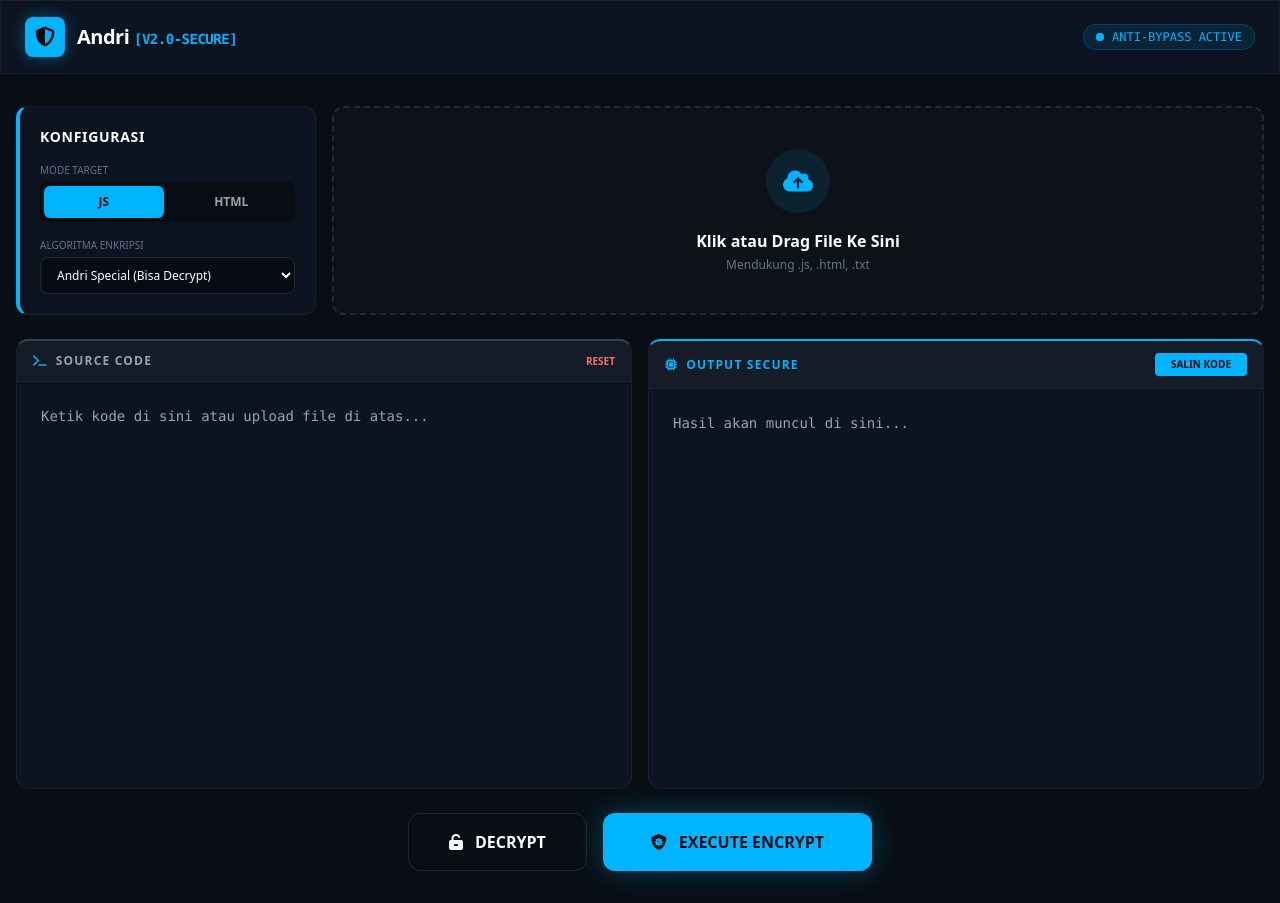
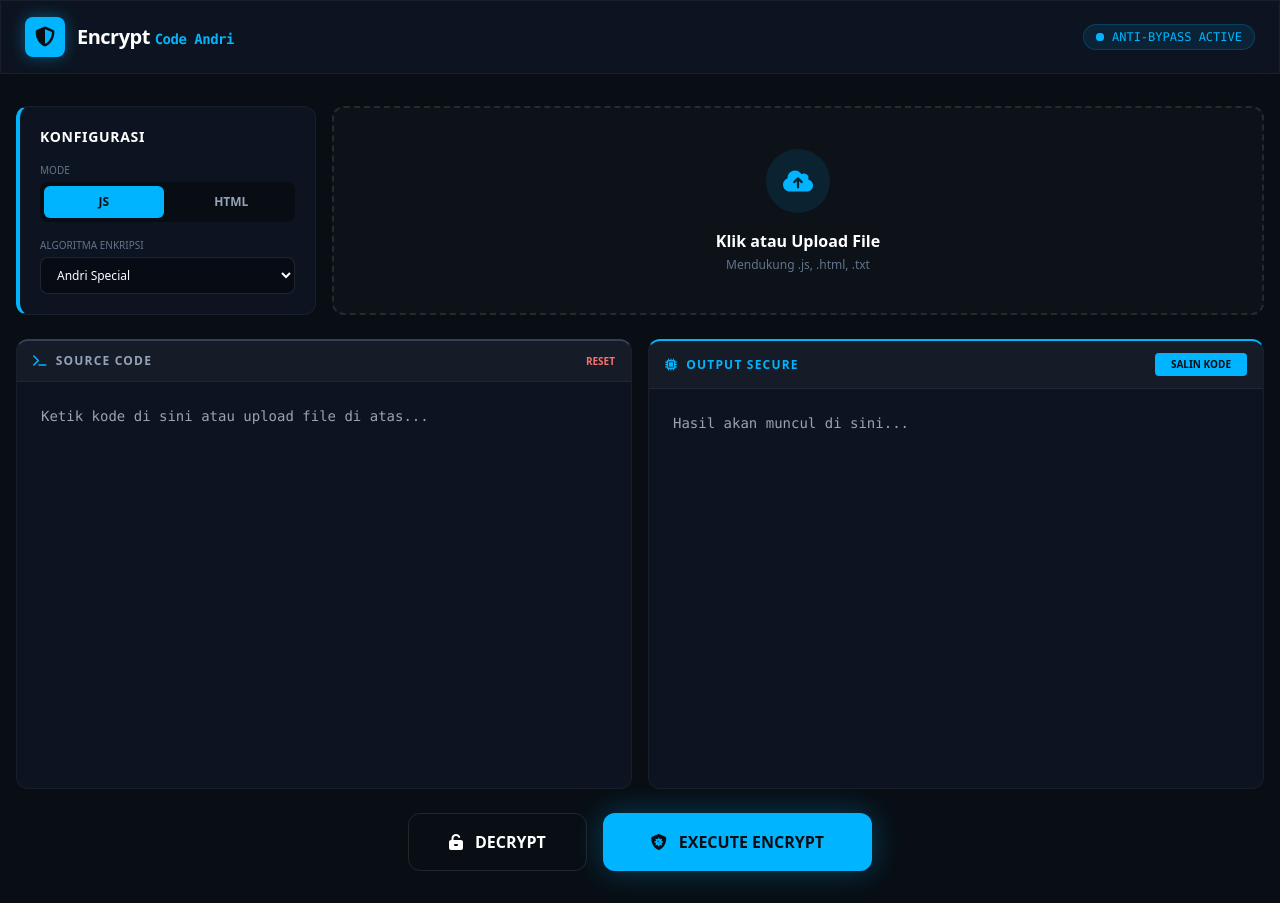
Before and after one commit to andrizalhacieboan-ai/Web-encrypt-code, a plain HTML site: page index.html in a window 1280 px wide. Drawn offline with nearby package versions, Linux system fonts and the light colour scheme.

Commit message:
Refine title and labels in index.html
Updated title and labels for clarity in the interface.

```diff
--- a/index.html
+++ b/index.html
@@ -3,7 +3,7 @@
 <head>
     <meta charset="UTF-8">
     <meta name="viewport" content="width=device-width, initial-scale=1.0">
-    <title>Encrypt Code Andri | Secure File Upload</title>
+    <title>Encrypt Code Andri</title>
     <script src="https://cdn.tailwindcss.com"></script>
     <link rel="stylesheet" href="https://cdnjs.cloudflare.com/ajax/libs/font-awesome/6.4.0/css/all.min.css">
     <script src="https://cdn.jsdelivr.net/npm/javascript-obfuscator/dist/index.browser.js"></script>
@@ -69,7 +69,7 @@
                 <i class="fa-solid fa-shield-halved text-xl"></i>
             </div>
             <div>
-                <h1 class="text-xl font-bold text-white tracking-tight">Andri <span class="text-primary text-sm font-mono">[V2.0-SECURE]</span></h1>
+                <h1 class="text-xl font-bold text-white tracking-tight">Encrypt <span class="text-primary text-sm font-mono">Code Andri</span></h1>
             </div>
         </div>
         <div class="hidden md:flex items-center gap-6">
@@ -92,7 +92,7 @@
 
                 <div class="space-y-4">
                     <div>
-                        <label class="text-[10px] text-slate-500 uppercase block mb-1">Mode Target</label>
+                        <label class="text-[10px] text-slate-500 uppercase block mb-1">Mode</label>
                         <div class="grid grid-cols-2 gap-2 bg-black/40 p-1 rounded-lg">
                             <button onclick="setMode('js')" id="btn-js" class="py-2 rounded-md bg-primary text-darker font-bold text-xs transition-all">JS</button>
                             <button onclick="setMode('html')" id="btn-html" class="py-2 rounded-md text-slate-400 font-bold text-xs transition-all hover:text-white">HTML</button>
@@ -102,7 +102,7 @@
                     <div id="js-options">
                         <label class="text-[10px] text-slate-500 uppercase block mb-1">Algoritma Enkripsi</label>
                         <select id="encrypt-type" class="w-full bg-black/40 border border-white/10 rounded-lg px-3 py-2 text-xs text-white focus:outline-none focus:border-primary">
-                            <option value="andri">Andri Special (Bisa Decrypt)</option>
+                            <option value="andri">Andri Special</option>
                             <option value="high">Obfuscator: High Intensity</option>
                             <option value="quantum">Quantum Shield</option>
                             <option value="nebula">Nebula Multi-String</option>
@@ -120,7 +120,7 @@
                         <div class="w-16 h-16 bg-primary/10 rounded-full flex items-center justify-center mx-auto mb-4 text-primary group-hover:scale-110 transition-transform">
                             <i class="fa-solid fa-cloud-arrow-up text-2xl"></i>
                         </div>
-                        <h4 class="text-white font-semibold">Klik atau Drag File Ke Sini</h4>
+                        <h4 class="text-white font-semibold">Klik atau Upload File</h4>
                         <p class="text-xs text-slate-500 mt-1">Mendukung .js, .html, .txt</p>
                     </div>
                     <div id="file-info" class="hidden text-center">
```
